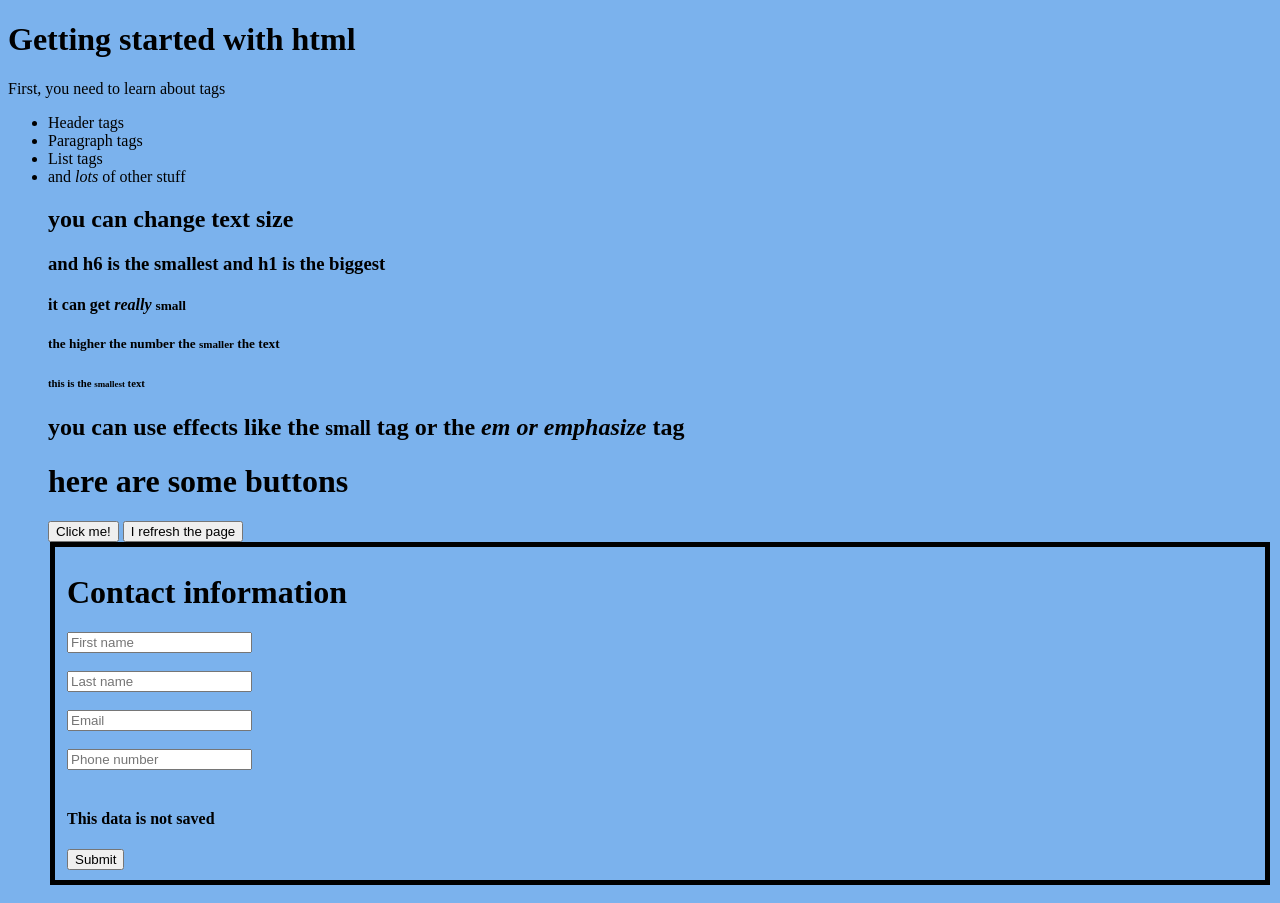
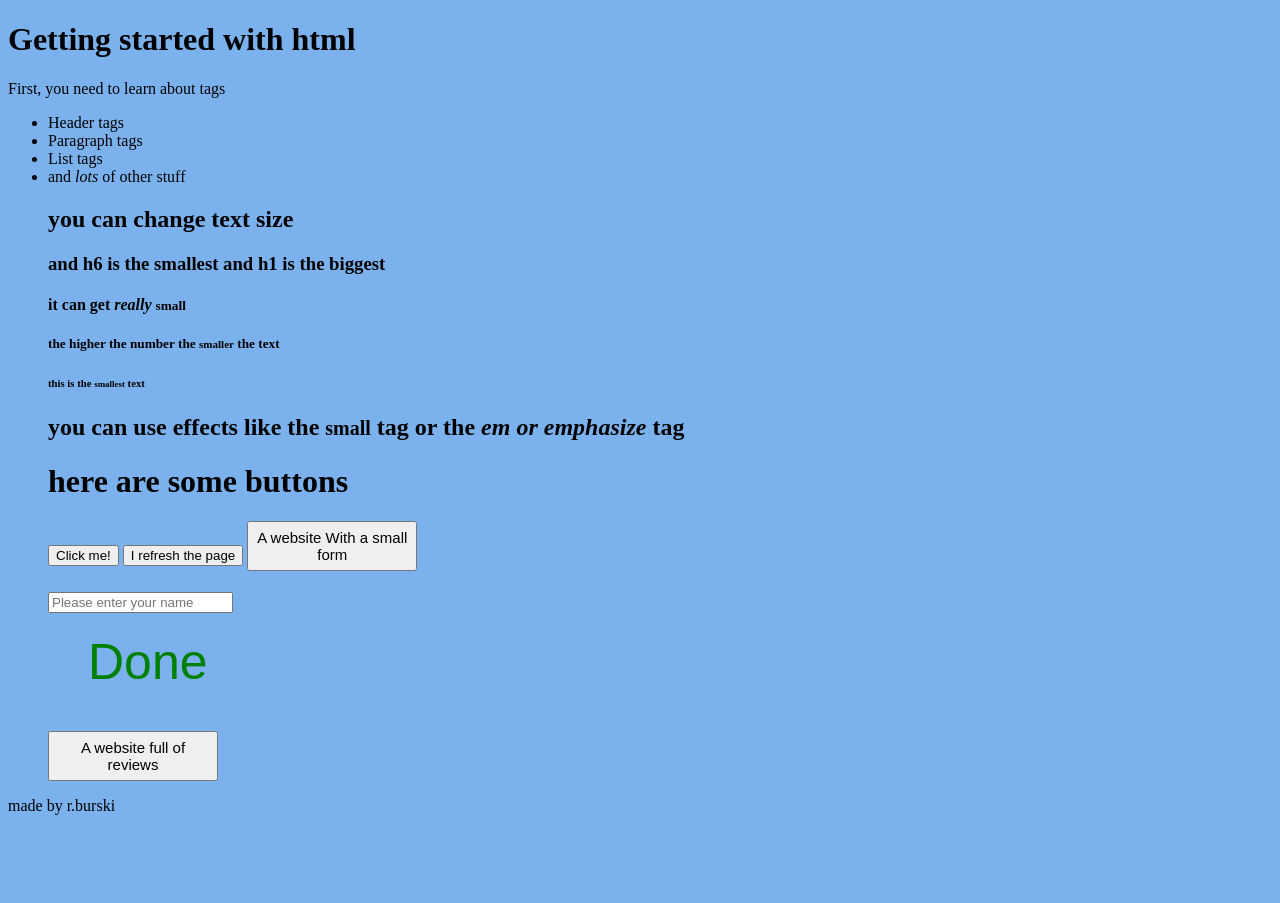
Before and after one commit to rburski/MyWebsite, a plain HTML site: page index.html in a window 1280 px wide. Shown: the top 903 px of the page. After the commit the page ends 823 px from the top, so only its background shows below. Drawn offline with Linux system fonts and the light colour scheme.

Commit message:
Update index.html

```diff
--- a/index.html
+++ b/index.html
@@ -81,18 +81,9 @@
 		</button>
 
 
-		<form action = "https://rburski.github.io/MyWebsite/thank%20you.html">
-			<fieldset style="background: inherit; border: 5px solid #000000; border: 60px  10px;">
-				<h1>Contact information</h1>
-				<input type="text" name="firstname" placeholder="First name"><br /><br />
-				<input type="text" name="lastname" placeholder="Last name"><br /><br />
-				<input type="text" name="email" placeholder="Email"><br /><br />
-				<input type="text" name="phone" placeholder="Phone number"><br /><br />
-				<h4>This data is not saved</h4>
 
-			<button type="submit">Submit</button>
-			</fieldset>
-		</form>
+
+		<button class="button" onclick="location.href='form.html'">A website With a small form</button>
 		<h1></h1>
 		  <input type="text" id="msg" placeholder = "Please enter your name"><br>
 
```
